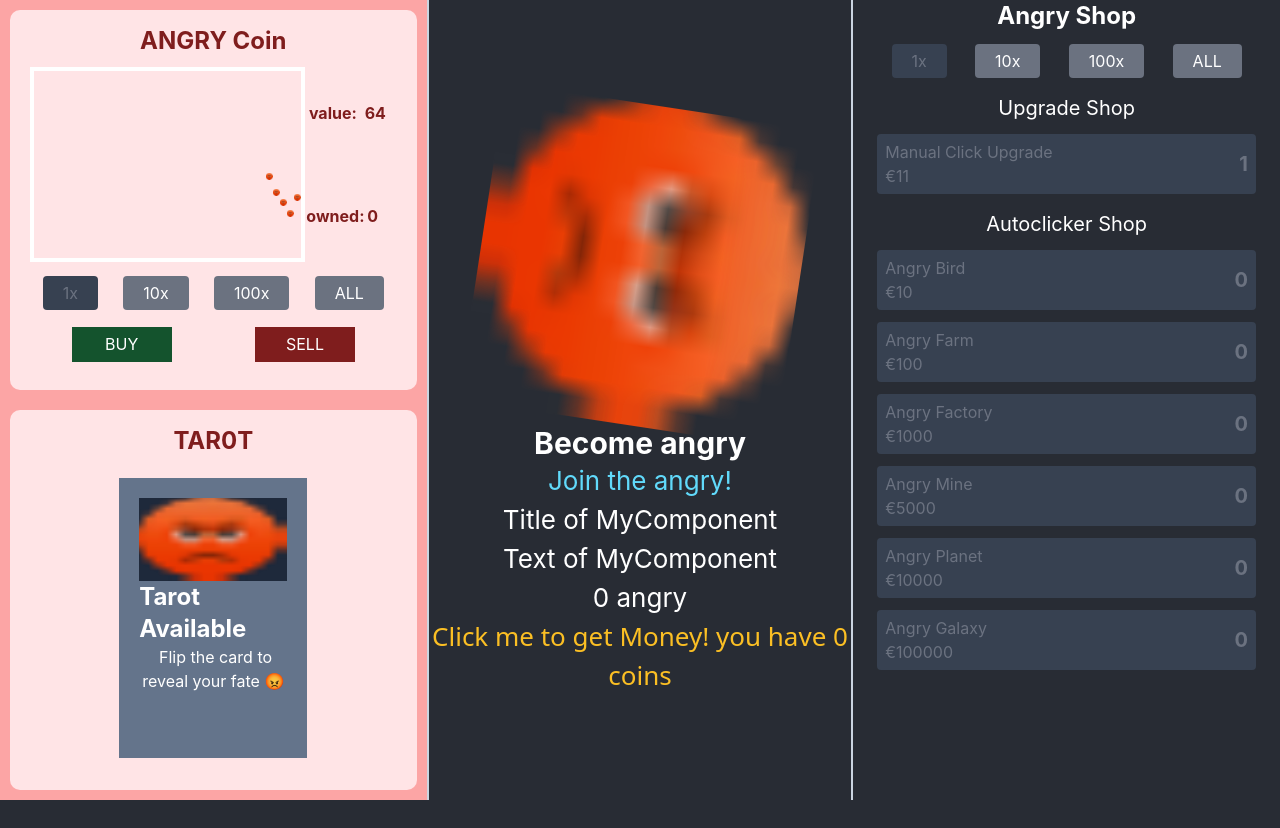
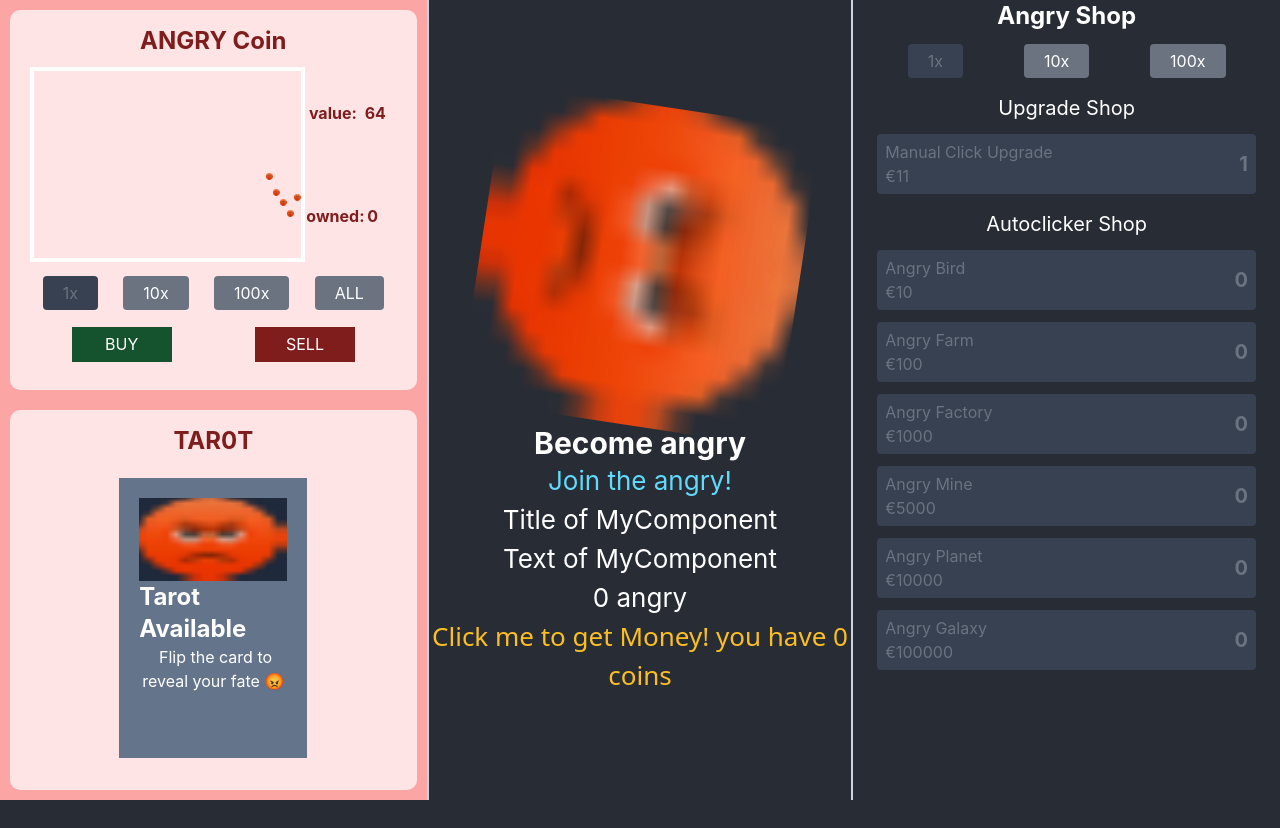
Before and after one commit to Wolfelijolex/Angry-Clicker, a React (Create React App) app: page / in a window 1280 px wide. Built offline with nearby package versions, Linux system fonts and the light colour scheme.

Commit message:
Added All select to Stockmarket

```diff
--- a/src/components/StockMarket/StockMarket.tsx
+++ b/src/components/StockMarket/StockMarket.tsx
@@ -104,7 +104,7 @@ function StockMarket(props: StockMarketProps) {
           <p className={"w-7"}>{coins}</p>
         </div>
         {/* Stockmarket interface */}
-        <AmountSelector amount={buyAmount} setAmount={setBuyAmount} className={`${styles.StockMarket__amount}`} />
+        <AmountSelector amount={buyAmount} setAmount={setBuyAmount} hasAll={true} className={`${styles.StockMarket__amount}`} />
         {/* Stockmarket button flex */}
         <div className={`${styles.StockMarket__buttons}`}>
           <button
--- a/src/components/shared/AmountSelector.tsx
+++ b/src/components/shared/AmountSelector.tsx
@@ -5,15 +5,18 @@ type AmountSelectorProps = {
   amount: number;
   setAmount: (amount: number) => void;
   values?: number[];
+  hasAll?: boolean;
   className?: string;
 };
 
 export default function AmountSelector({
   amount,
   setAmount,
-  values = [1, 10, 100, -1],
+  values = [1, 10, 100],
+  hasAll = false,
   className,
 }: AmountSelectorProps) {
+  values = hasAll ? [...values, -1] : values;
   return (
     <div className={`flex justify-around ${className}`}>
       {values.map((value) => {
```
